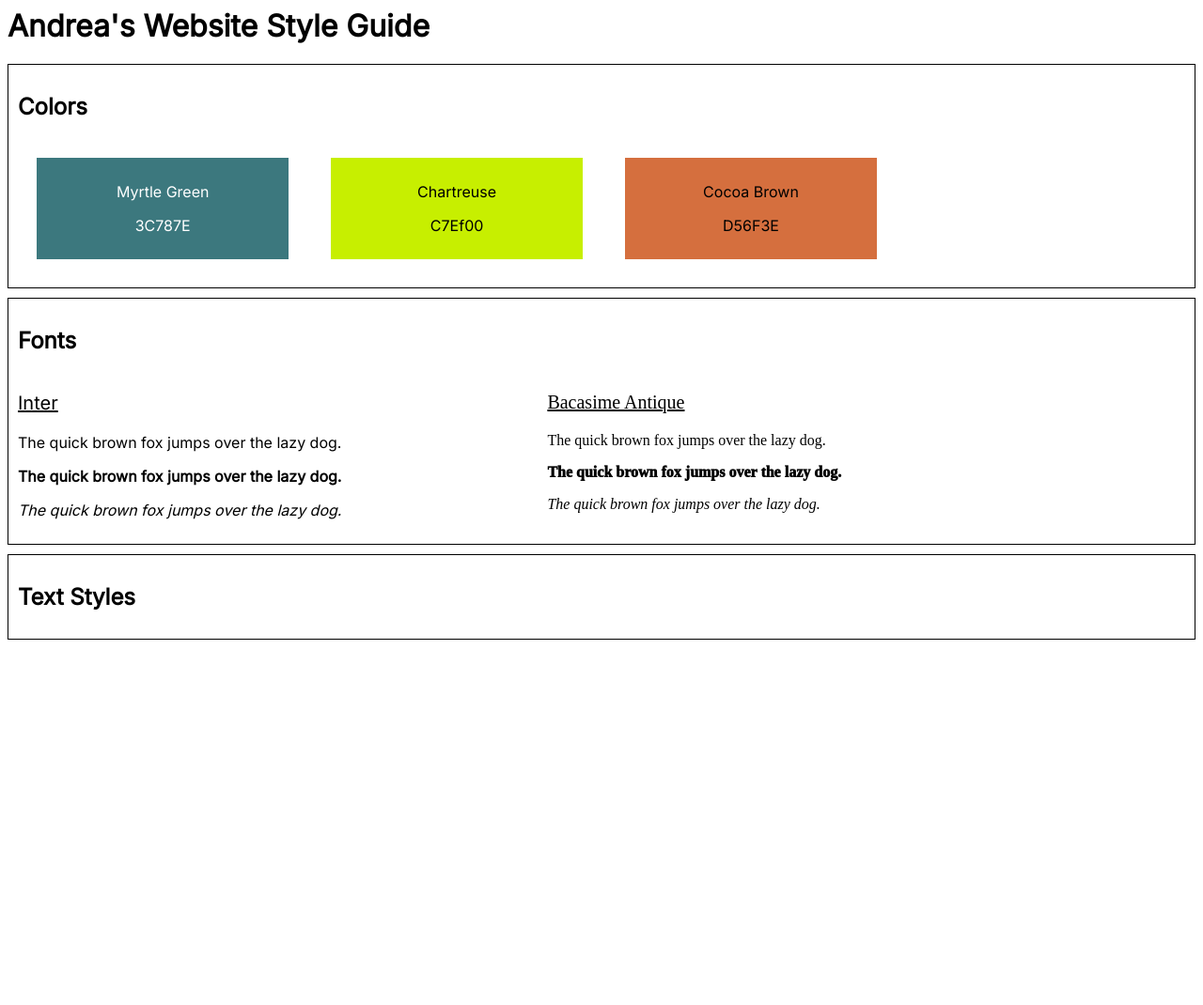
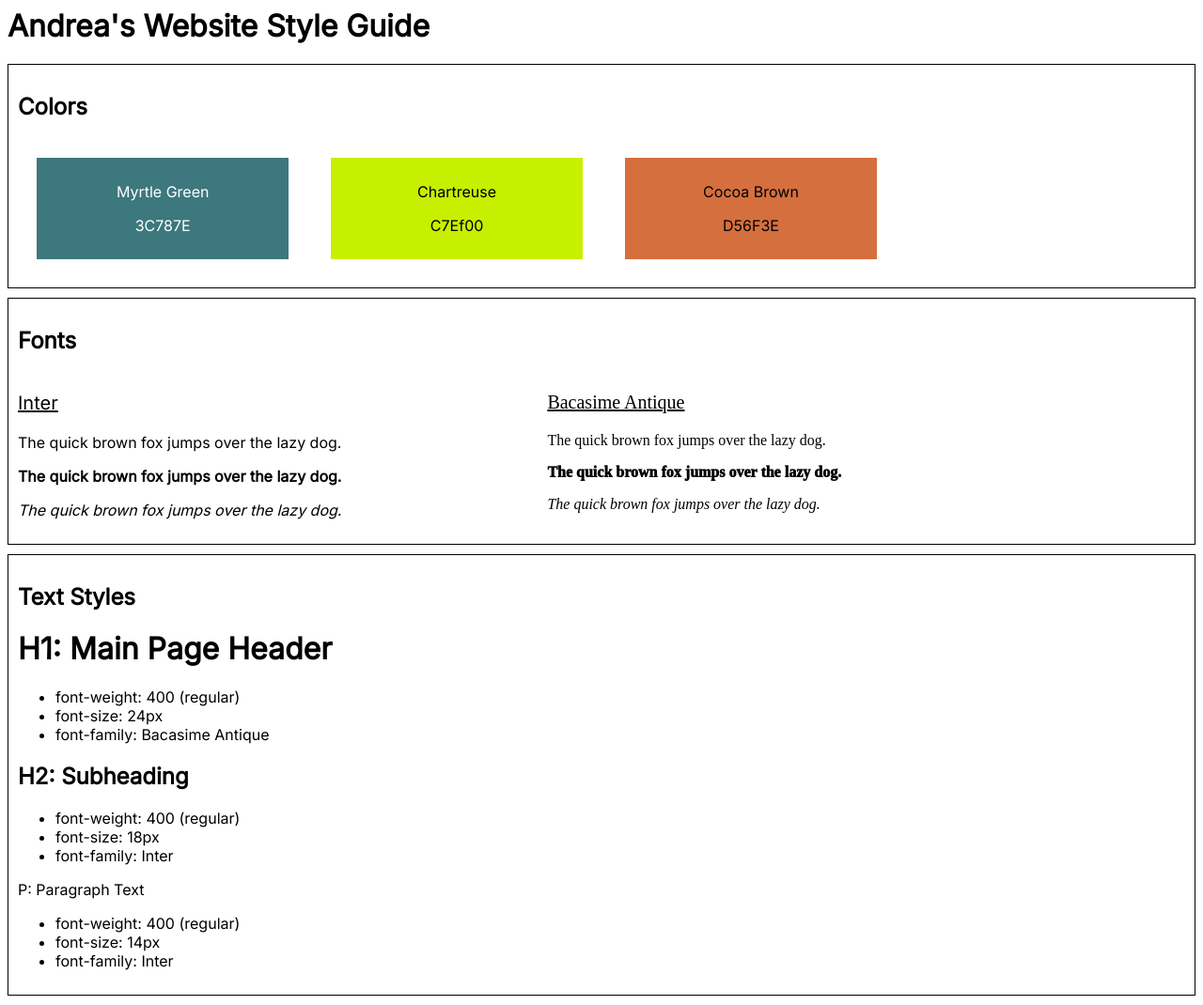
Before and after one commit to adashe/website-design-sys, a plain HTML site: page index.html in a window 1280 px wide. Shown: the whole page at 94% size. Before the commit the page ends 800 px from the top, so only its background shows below. Drawn offline with Linux system fonts and the light colour scheme; a web font is replaced by a local one.

Commit message:
Added styles section

```diff
--- a/index.html
+++ b/index.html
@@ -42,6 +42,32 @@
         </div>
         <div class="container">
             <h2>Text Styles</h2>
+            <div class="styles-container">
+                <div class="main-page-header">
+                    <h1>H1: Main Page Header</h1>
+                    <ul>
+                        <li>font-weight: 400 (regular)</li>
+                        <li>font-size: 24px</li>
+                        <li>font-family: Bacasime Antique</li>
+                    </ul>
+                </div>
+                <div class="subheading">
+                    <h2>H2: Subheading</h2>
+                    <ul>
+                        <li>font-weight: 400 (regular)</li>
+                        <li>font-size: 18px</li>
+                        <li>font-family: Inter</li>
+                    </ul>
+                </div>
+                <div class="paragraph">
+                    <p>P: Paragraph Text</p>
+                    <ul>
+                        <li>font-weight: 400 (regular)</li>
+                        <li>font-size: 14px</li>
+                        <li>font-family: Inter</li>
+                    </ul>
+                </div>
+            </div>
         </div>
     </body>
 </html>
```
